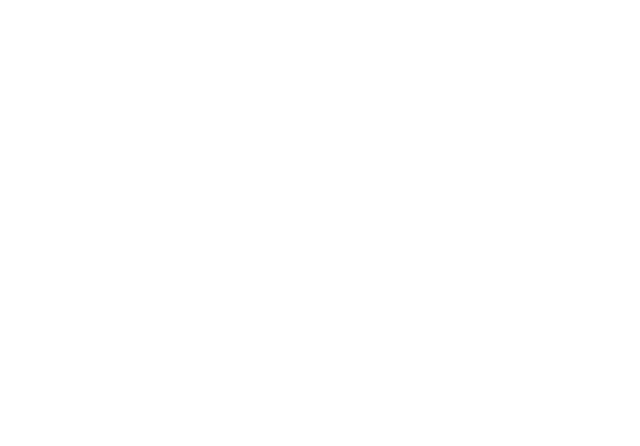
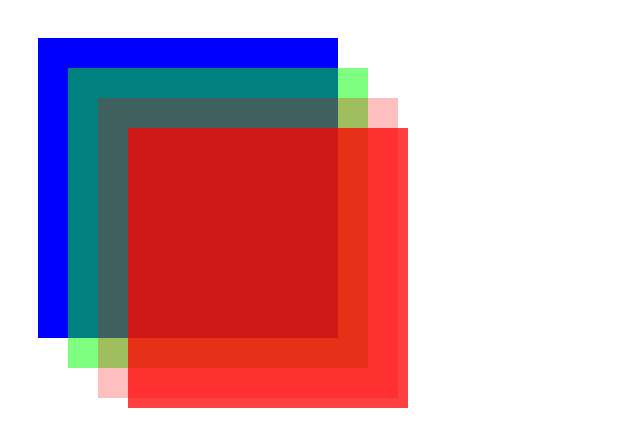
Before and after one commit to Trend20/CanvasAPI, a plain HTML site: page index.html in a window 1280 px wide. Shown: the whole page, without its empty margins (0-640 px from the left). Drawn offline with Linux system fonts and the light colour scheme.

Commit message:
third canvas

```diff
--- a/app.js
+++ b/app.js
@@ -1,6 +1,8 @@
 const myCanvas = document.getElementById('myCanvas');
 const ctx = myCanvas.getContext('2d');
 
+
+// first figure
 // ctx.fillStyle = 'red';
 // ctx.fillRect(20,20,350,300);
 // ctx.fillStyle = 'green';
@@ -8,6 +10,7 @@ const ctx = myCanvas.getContext('2d');
 // ctx.fillStyle = 'blue';
 // ctx.fillRect('5,5,100,100');
 
+// second figure
 //    ctx.fillStyle='rgb(0,0,255)'; //Sets the color used for filling an area
 //    ctx.fillRect(0,0,400,400);   //Fills a rectangle positioned at x and y, with a width and height of w and h.
 //    ctx.fillStyle='rgb(255,0,0)';
@@ -16,3 +19,14 @@ const ctx = myCanvas.getContext('2d');
 //    ctx.fillRect(100,100,200,200);
 //    ctx.fillStyle='rgb(100,100,100)';
 //    ctx.fillRect(125,175,150,25);
+
+
+// third figure
+    ctx.fillStyle='rgb(0,0,255)';
+    ctx.fillRect(30,30,300,300);
+    ctx.fillStyle='rgba(0,255,0,0.5)';
+    ctx.fillRect(60,60,300,300);
+    ctx.fillStyle='rgba(255,0,0,0.25)';
+    ctx.fillRect(90,90,300,300);
+    ctx.fillStyle='rgba(255,0,0,0.75)';
+    ctx.fillRect(120,120,300,300);
--- a/index.html
+++ b/index.html
@@ -8,7 +8,7 @@
 </head>
 <body>
     <div class="container">
-        <canvas id="myCanvas" width="300" height="300"></canvas>
+        <canvas id="myCanvas" width="400" height="400"></canvas>
     </div>
     <script src="app.js"></script>
 </body>
```
